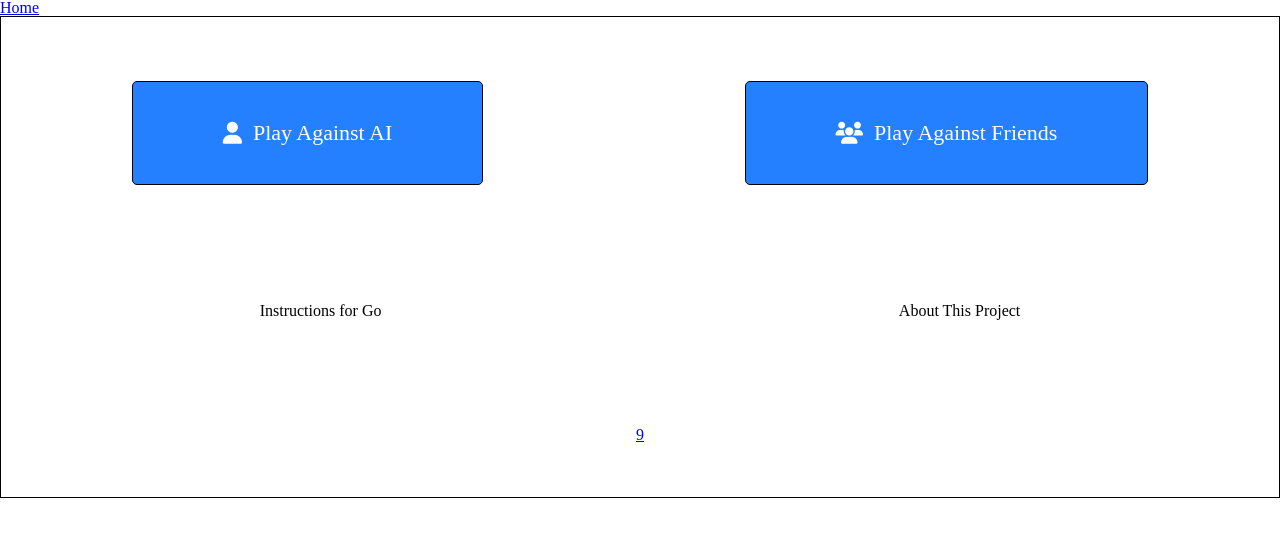
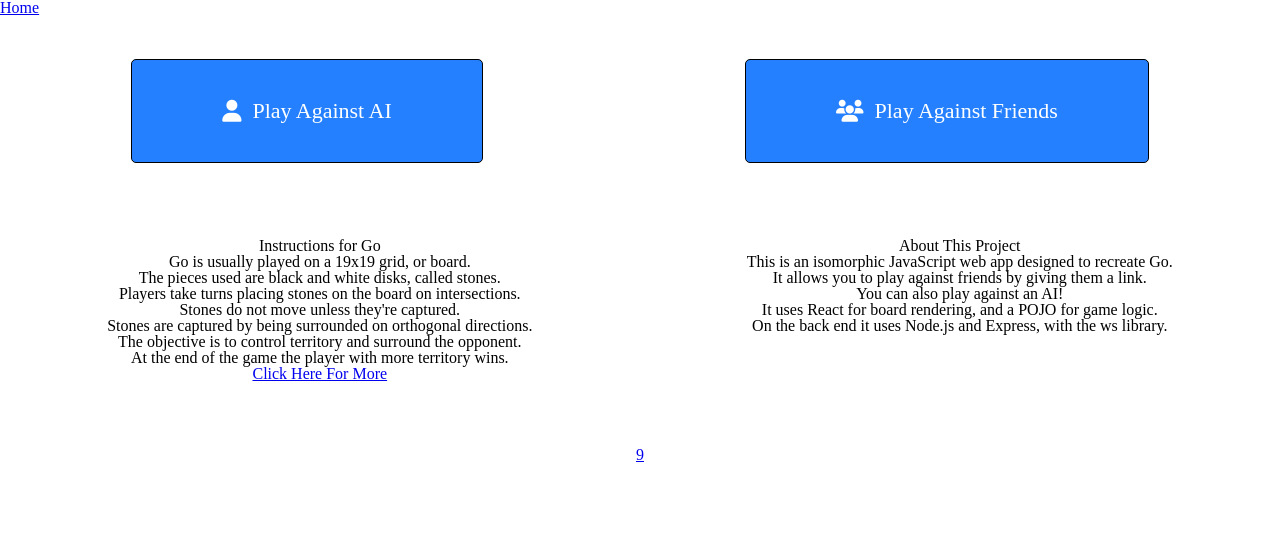
Before and after one commit to ayellapragada/AwesomeGo, a React (Create React App) app in the folder client/: page / in a window 1280 px wide. Shown: the top 536 px of the page. Built offline with nearby package versions, Linux system fonts and the light colour scheme; the HTML template or start-up script is replaced by a standard one.

Commit message:
Update home page.

```diff
--- a/client/src/Routes.js
+++ b/client/src/Routes.js
@@ -2,6 +2,7 @@ import React from 'react';
 import { Route, Switch } from 'react-router-dom';
 
 import Navbar from './components/navbar/Navbar';
+import Footer from './components/navbar/Footer';
 import Solo from './components/game/Solo';
 import Lobby from './components/multi/Lobby.js';
 import Home from './components/home/Home';
@@ -15,6 +16,7 @@ const Routes = (props) => {
         <Route exact path="/solo" component={Solo} />
         <Route exact path="/multi/:id" component={Lobby} />
       </Switch>
+      <Footer />
     </div>
   );
 };
--- a/client/src/components/game/Board.js
+++ b/client/src/components/game/Board.js
@@ -220,6 +220,8 @@ class Board {
       // let liberties = this.shuffle(libertiesObj[libertiesKeys[i]]);
       // let liberties = this.unique(libertiesObj[libertiesKeys[i]]);
       let liberties = this.shuffle(this.unique(libertiesObj[libertiesKeys[i]]));
+      // let bestMove = liberties[0];
+      // potentially where we can do min max stuff.
       for (let j = 0; j < liberties.length; j++) {
         let [row, col] = liberties[j];
         if (this.validMove(row, col)) {
@@ -295,7 +297,6 @@ class Board {
 
   makeComputerMove() {
     if (this.lastMovePassed) {
-      // Using this to test if game over works. It does.
       this.pass();
     } else {
       this.findGoodMove();
--- a/client/src/components/home/Home.js
+++ b/client/src/components/home/Home.js
@@ -24,8 +24,8 @@ const Home = (props) => {
           </div>
         </Link>
       </div>
-        <Instructions />
-        <Link to={`/multi/9`}> 9 </Link>
+      <Instructions />
+      <Link to={`/multi/9`}> 9 </Link>
     </div>
   );
 };
@@ -33,7 +33,6 @@ const Home = (props) => {
 
 const containerStyle = {
   height: '60vh',
-  border: '1px solid black',
   display: 'flex',
   flexDirection: 'column',
   justifyContent: 'space-around',
--- a/client/src/components/home/Instructions.js
+++ b/client/src/components/home/Instructions.js
@@ -5,10 +5,43 @@ const Instructions = (props) => {
     <div style={containerStyle}>
       <div style={innerContainerStyle}>
         <p> Instructions for Go </p>
+        <ol>
+          <li>Go is usually played on a 19x19 grid, or board.</li>
+          <li>
+            The pieces used are black and white disks, called stones.
+          </li>
+          <li>
+            Players take turns placing stones on the board on intersections.
+          </li>
+          <li>
+            Stones do not move unless they're captured.
+          </li>
+          <li>
+            Stones are captured by being surrounded on orthogonal directions.
+          </li>
+          <li>
+            The objective is to control territory and surround the opponent.
+          </li>
+          <li>
+            At the end of the game the player with more territory wins.
+          </li>
+          <li>
+            <ul>
+              <li>
+                <a href="http://www.kiseido.com/ff.htm">Click Here For More</a>
+              </li>
+            </ul>
+          </li>
+        </ol>
       </div>
 
       <div style={innerContainerStyle}>
         <p> About This Project </p>
+        <p>This is an isomorphic JavaScript web app designed to recreate Go.</p>
+        <p>It allows you to play against friends by giving them a link.</p>
+        <p>You can also play against an AI!</p>
+        <p>It uses React for board rendering, and a  POJO for game logic.</p>
+        <p>On the back end it uses Node.js and Express, with the ws library.</p>
       </div>
     </div>
   );
@@ -21,7 +54,7 @@ const containerStyle = {
 };
 
 const innerContainerStyle = {
-
+  textAlign: 'center',
 };
 
 export default Instructions;
--- a/client/src/components/multi/Lobby.js
+++ b/client/src/components/multi/Lobby.js
@@ -22,11 +22,11 @@ class Lobby extends Component {
 
     // Only need to change if doing anything with multiplayer.
     // if development
-    const noPort = HOST.match(/(.*)(:\d\d\d\d)/)[1];
-    this.socket = new WebSocket(`${noPort}:5000`);
+    // const noPort = HOST.match(/(.*)(:\d\d\d\d)/)[1];
+    // this.socket = new WebSocket(`${noPort}:5000`);
 
     // if live
-    // this.socket = new WebSocket(`${HOST}`);
+    this.socket = new WebSocket(`${HOST}`);
 
     this.socket.onopen = msg => {
       this.socket.send(JSON.stringify({ type: 'lobby', payload: id }));
--- /dev/null
+++ b/client/src/components/navbar/Footer.js
@@ -0,0 +1,14 @@
+import React from 'react';
+
+const Footer = (props) => {
+  return (
+    <div style={outerContainerStyle}></div>
+  );
+};
+
+const outerContainerStyle = {
+  backgroundColor: 'black',
+  color: 'white',
+};
+
+export default Footer;
```
